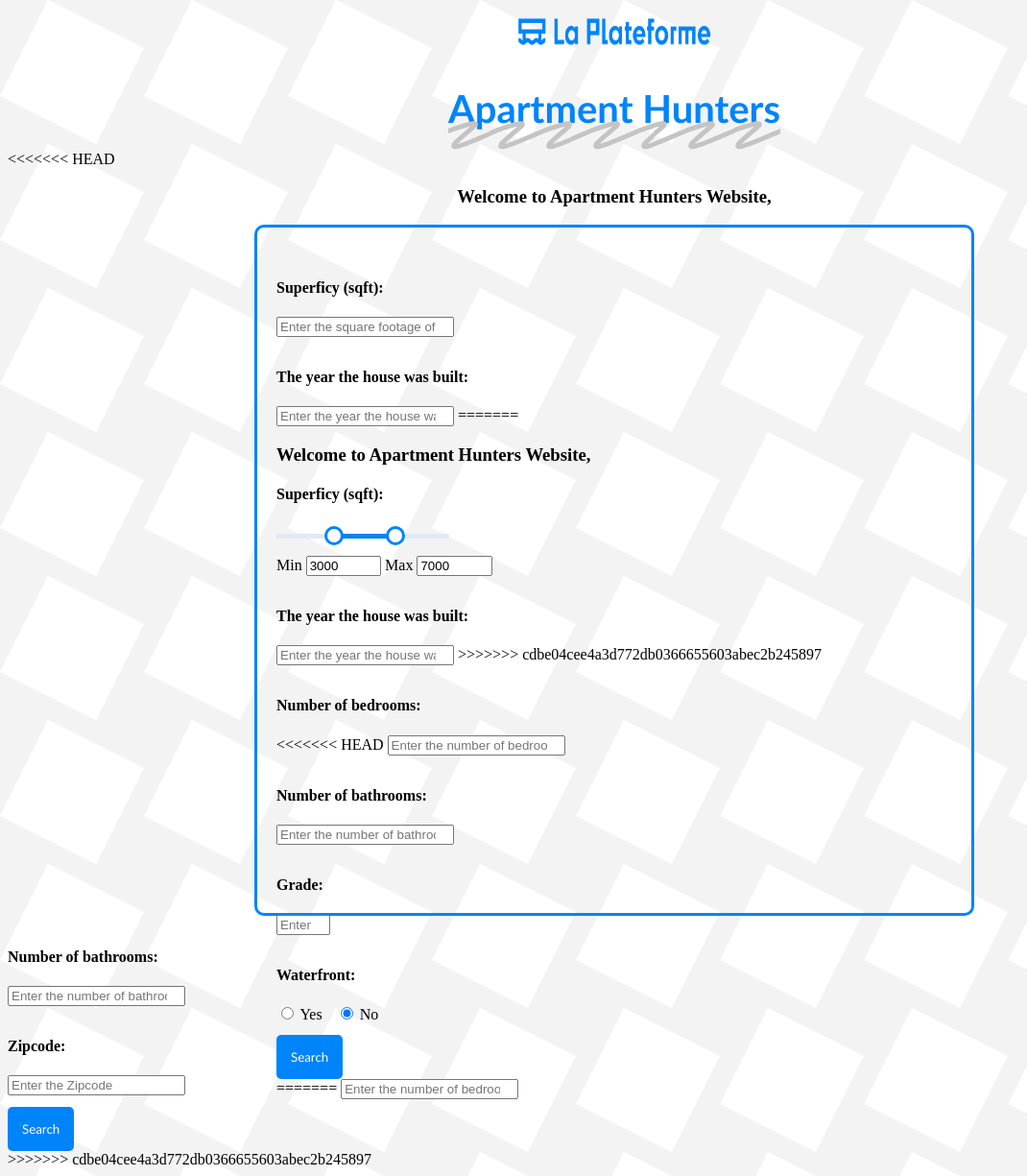
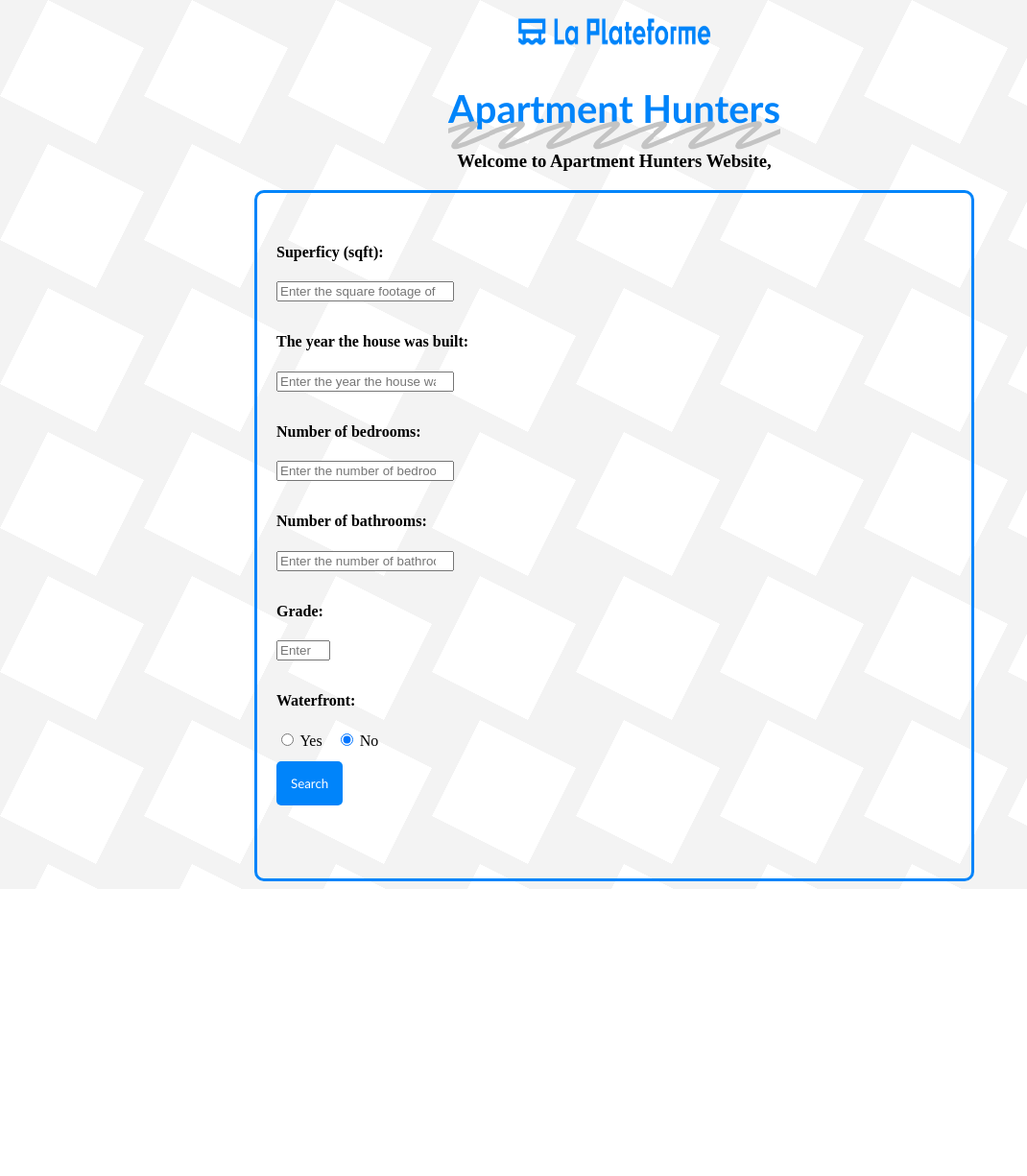
Before and after one commit to Enam88/apartment-hunter, a Flask app: page / in a window 1280 px wide. Shown: the whole page at 96% size, without its empty margins (0-1070 px from the left). After the commit the page ends 918 px from the top, so only its background shows below. Run offline with Flask 3, Linux system fonts and the light colour scheme; parts of the project's set-up code (start-up, migrations or seed data) failed here and were passed over.

Commit message:
removing slider from home page

```diff
--- a/templates/home.html
+++ b/templates/home.html
@@ -14,7 +14,6 @@
 <body>
     <div class="container mt-4">
         <h1 class="apptitle"><span class="fancy">Apartment Hunters</span></h1>
-<<<<<<< HEAD
         <div class="welcome-heading"><h3>Welcome to Apartment Hunters Website,</h3></div>
         <!-- Form for entering price range and superficy -->
         <div class="form-container">
@@ -27,38 +26,11 @@
             <div style="padding-top: 12px;" class="form-group">
                 <label for="yearb"><h4>The year the house was built:</h4></label>
                 <input type="number" min="1850" class="form-control" id="yearb" name="yearb" placeholder="Enter the year the house was initially built" required>
-=======
-        <h3>Welcome to Apartment Hunters Website,</h3>
-        <!-- Form for entering price range and superficy -->
-        <form action="#" method="GET">
-            <label for="superficy"><h4>Superficy (sqft):</h4></label>
-            <div style="padding-top: 10px;" class="range">
-                <div class="range-slider">
-                  <span class="range-selected"></span>
-                </div>
-                <div class="range-input">
-                  <input type="range" class="min" min="0" max="10000" value="3000" step="100">
-                  <input type="range" class="max" min="0" max="10000" value="7000" step="100">
-                </div>
-                <br>
-                <div class="range-superficy">
-                  <label for="min">Min</label>
-                  <input type="number" name="min" value="3000" readonly>
-                  <label for="max">Max</label>
-                  <input type="number" name="max" value="7000" readonly>
-                </div>
-            </div>
-
-            <div style="padding-top: 12px;" class="form-group">
-                <label for="yearb"><h4>The year the house was built:</h4></label>
-                <input type="number" min="1800" class="form-control" id="yearb" name="yearb" placeholder="Enter the year the house was initially built">
->>>>>>> cdbe04cee4a3d772db0366655603abec2b245897
             </div>
 
 
             <div style="padding-top: 12px;" class="form-group">
                 <label for="no_bedrooms"><h4>Number of bedrooms:</h4></label>
-<<<<<<< HEAD
                 <input type="number" min="0" class="form-control" id="no_bedrooms" name="no_bedrooms" placeholder="Enter the number of bedrooms" required>
             </div>
 
@@ -90,70 +62,6 @@
 
 
         </form></div>
-=======
-                <input type="number" min="0" class="form-control" id="no_bedrooms" name="no_bedrooms" placeholder="Enter the number of bedrooms">
-            </div>
-
-            <div style="padding-top: 12px;" class="form-group">
-                <label for="no_bathrooms"><h4>Number of bathrooms:</h4></label>
-                <input type="number" min="0" class="form-control" id="no_bathrooms" name="no_bathrooms" placeholder="Enter the number of bathrooms">
-            </div>
-
-            <div style="padding-top: 12px;" class="form-group">
-                <label for="zipcode"><h4>Zipcode:</h4></label>
-                <input type="number" min="0" class="form-control" id="zipcode" name="zipcode" placeholder="Enter the Zipcode">
-            </div>
-
-            <div style="padding-top: 12px;" class="form-group">
-                <button type="submit" class="btn btn-primary">Search</button>
-            </div>
-
-
-            <script>
-                let rangeMin = 100;
-                const range = document.querySelector(".range-selected");
-                const rangeInput = document.querySelectorAll(".range-input input");
-                const rangeSup = document.querySelectorAll(".range-superficy input");
-                rangeInput.forEach((input) => {
-                    input.addEventListener("input", (e) => {
-                        let minRange = parseInt(rangeInput[0].value);
-                        let maxRange = parseInt(rangeInput[1].value);
-                        if (maxRange - minRange < rangeMin) {
-                        if (e.target.className === "min") {
-                            rangeInput[0].value = maxRange - rangeMin;
-                        } else {
-                            rangeInput[1].value = minRange + rangeMin;
-                        }
-                        } else {
-                        rangeSup[0].value = minRange;
-                        rangeSup[1].value = maxRange;
-                        range.style.left = (minRange / rangeInput[0].max) * 100 + "%";
-                        range.style.right = 100 - (maxRange / rangeInput[1].max) * 100 + "%";
-                    }
-                });
-                });
-
-
-                rangeSup.forEach((input) => {
-                    input.addEventListener("input", (e) => {
-                        let minSup = rangeSup[0].value;
-                        let maxSup = rangeSup[1].value;
-                        if (maxSup - minSup >= rangeMin && maxSup <= rangeInput[1].max) {
-                        if (e.target.className === "min") {
-                            rangeInput[0].value = minSup;
-                            range.style.left = (minSup / rangeInput[0].max) * 100 + "%";
-                        } else {
-                            rangeInput[1].value = maxSup;
-                            range.style.right = 100 - (maxSup / rangeInput[1].max) * 100 + "%";
-                        }
-                        }
-                    });
-                    });
-            </script>
-
-
-        </form>
->>>>>>> cdbe04cee4a3d772db0366655603abec2b245897
     </div>
 </body>
 
```
